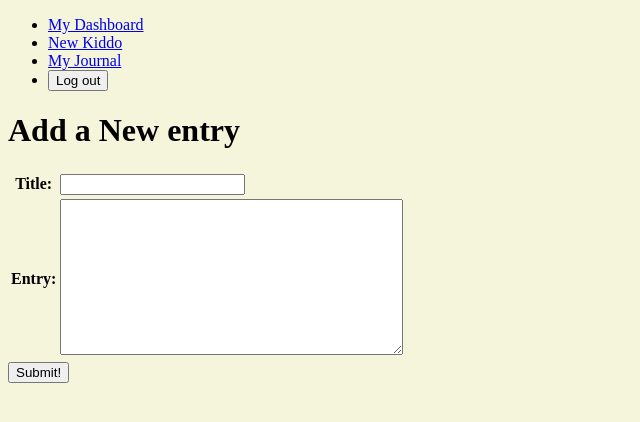
After one commit to amenalii/tinytrackr, a Django app: page /journal/add/ in a window 1280 px wide. The commit adds this page. Shown: the top 422 px of the page, without its empty margins (0-640 px from the left). Run offline with Django 5.2, Linux system fonts and the light colour scheme; the visitor is signed in with stand-in values (Sample User, id 1).

Commit message:
Journaling Feature Added

```diff
--- a/main_app/admin.py
+++ b/main_app/admin.py
@@ -1,6 +1,7 @@
 from django.contrib import admin
-from .models import Child, Activity
+from .models import Child, Activity, Journal
 
 # Register your models here.
 admin.site.register(Child)
 admin.site.register(Activity)
+admin.site.register(Journal)
--- a/main_app/forms.py
+++ b/main_app/forms.py
@@ -1,5 +1,5 @@
 from django import forms
-from .models import Activity
+from .models import Activity, Journal
 
 
 class ActivityForm(forms.ModelForm):
@@ -13,3 +13,13 @@ class ActivityForm(forms.ModelForm):
             'location': forms.TextInput(attrs={'placeholder': 'Enter location (optional)'}),
             'description': forms.Textarea(attrs={'placeholder': 'Enter description (optional)', 'rows': 2}),
         }
+
+
+class JournalForm(forms.ModelForm):
+    class Meta:
+        model = Journal
+        fields = ['title', 'entry']
+        widgets = {
+            'title': forms.TextInput,
+            'entry': forms.Textarea(attrs={'rows': 10}),
+        }
--- a/main_app/models.py
+++ b/main_app/models.py
@@ -45,6 +45,18 @@ class Activity(models.Model):
         return f"{self.activity_type} - {self.child.name} on {self.date}"
 
 
+class Journal(models.Model):
+    user = models.ForeignKey(User, on_delete=models.CASCADE)
+    date = models.DateField(auto_now_add=True) # Automatically sets the date when the entry is created
+    title = models.CharField(max_length=200)
+    entry = models.TextField()
+
+    def __str__(self):
+        return self.title
+
+    def get_absolute_url(self):
+        return reverse('journal-detail', kwargs={'journal_id': self.id})
+
 
 ##################################################################################################################
 ## RESORUCES
--- a/main_app/templates/base.html
+++ b/main_app/templates/base.html
@@ -15,6 +15,7 @@
           {% comment %} May rename later. {% endcomment %}
             <li><a href="{% url 'dashboard' %}">My Dashboard</a></li>
             <li><a href="{% url 'add-child' %}">New Kiddo</a></li>
+            <li><a href="{% url 'journal-list' %}">My Journal</a></li>
             <li>
               <form id="logout-form" method="post" action="{% url 'logout' %}">
                 {% csrf_token %}
--- /dev/null
+++ b/main_app/templates/journal/journal_form.html
@@ -0,0 +1,22 @@
+{% extends 'base.html' %}
+{% block content %}
+
+<div class="form-header">
+  {% if journal.entry %}
+    <h1>Edit Journal Entry</h1>
+  {% else %}
+    <h1>Add a New entry</h1>
+  {% endif %}
+</div>
+
+<div class="form-container">
+  <form action="" method="post" class="form-container">
+    {% csrf_token %}
+    <table>
+      {{ form.as_table }}
+    </table>
+    <button type="submit" class="btn submit">Submit!</button>
+  </form>
+</div>
+
+{% endblock %}
--- a/main_app/templates/main_app/child_confirm_delete.html
+++ b/main_app/templates/main_app/child_confirm_delete.html
@@ -6,8 +6,8 @@
   <h1>Remove Kiddo?</h1>
 </div>
 
-<h2>Are you sure you want to delete {{ child.name }}?</h2>
-<p>This action cannot be undone.</p>
+<h2>Are you sure you want to delete {{ child.name }}'s profile?</h2>
+<p>All of {{ child.name }}'s data will be deleted. This action cannot be undone.</p>
 
 
 <form action="" method="post" class="form">
--- a/main_app/urls.py
+++ b/main_app/urls.py
@@ -12,5 +12,10 @@ urlpatterns = [
     path('children/<int:pk>/activity/update/', views.ActivityUpdate.as_view(), name='update-activity'),
     path('children/<int:pk>/activity/delete/', views.ActivityDelete.as_view(), name='delete-activity'),
     path('accounts/signup/', views.signup, name='signup'),
+    path('journal/<int:journal_id>/', views.journal_detail, name='journal-detail'),
+    path('journal/add/', views.JournalCreate.as_view(), name='add-journal'),
+    path('journal/<int:pk>/update/', views.JournalUpdate.as_view(), name='update-journal'),
+    path('journal/<int:pk>/delete/', views.JournalDelete.as_view(), name='delete-journal'),
+    path('journal/', views.JournalListView.as_view(), name='journal-list'),
 
 ]
--- a/main_app/views.py
+++ b/main_app/views.py
@@ -1,16 +1,14 @@
 from django.shortcuts import render, redirect
 from django.views.generic.edit import CreateView, UpdateView, DeleteView
-from .models import Child, Activity
-from .forms import ActivityForm
+from .models import Child, Activity, Journal
+from .forms import ActivityForm, JournalForm
 from django.contrib.auth import login
 from django.contrib.auth.forms import UserCreationForm
 from django.contrib.auth.decorators import login_required
 from django.contrib.auth.mixins import LoginRequiredMixin
 from django.contrib.auth.views import LoginView
+from django.views.generic import ListView
 
-# Create your views here.
-# def home(request):
-#     return render(request, 'home.html')
 
 class Home(LoginView):
     template_name = 'home.html'
@@ -18,7 +16,11 @@ class Home(LoginView):
 @login_required
 def dashboard(request):
     children = Child.objects.filter(user=request.user)
-    return render(request, 'main_app/dashboard.html', {'children': children})
+    journal_entries = Journal.objects.filter(user=request.user).order_by('-date')
+    return render(request, 'main_app/dashboard.html', {
+        'children': children,
+        'journal_entries': journal_entries
+    })
 
 @login_required
 def child_detail(request, child_id):
@@ -87,6 +89,46 @@ def signup(request):
     context = {'form': form, 'error_message': error_message}
     return render(request, 'signup.html', context)
 
+@login_required
+def journal_detail(request, journal_id):
+    journal = Journal.objects.get(id=journal_id, user=request.user)
+    return render(request, 'journal/journal_detail.html', {'journal': journal})
+
+
+class JournalCreate(LoginRequiredMixin, CreateView):
+    model = Journal
+    form_class = JournalForm
+    template_name = 'journal/journal_form.html'
+
+    def form_valid(self, form):
+        form.instance.user = self.request.user
+        return super().form_valid(form)
+
+class JournalUpdate(LoginRequiredMixin, UpdateView):
+    model = Journal
+    form_class = JournalForm
+    template_name = 'journal/journal_form.html'
+
+    def get_success_url(self):
+        return self.object.get_absolute_url()
+
+
+class JournalDelete(LoginRequiredMixin, DeleteView):
+    model = Journal
+
+    def get_success_url(self):
+        return '/dashboard/'
+
+class JournalListView(LoginRequiredMixin, ListView):
+    model = Journal
+    template_name = 'journal/journal_list.html'
+    context_object_name = 'journals'
+
+    def get_queryset(self):
+        return Journal.objects.filter(user=self.request.user).order_by('-date')
+
+
+
 
 
 ################################### RESOURCES ########################################
```
Also changed, not shown: main_app/templates/journal/journal_detail.html (added, +19 -0 lines), main_app/templates/journal/journal_list.html (added, +24 -0 lines), main_app/templates/main_app/dashboard.html (+18 -0 lines), main_app/migrations/0002_journal.py (added).
